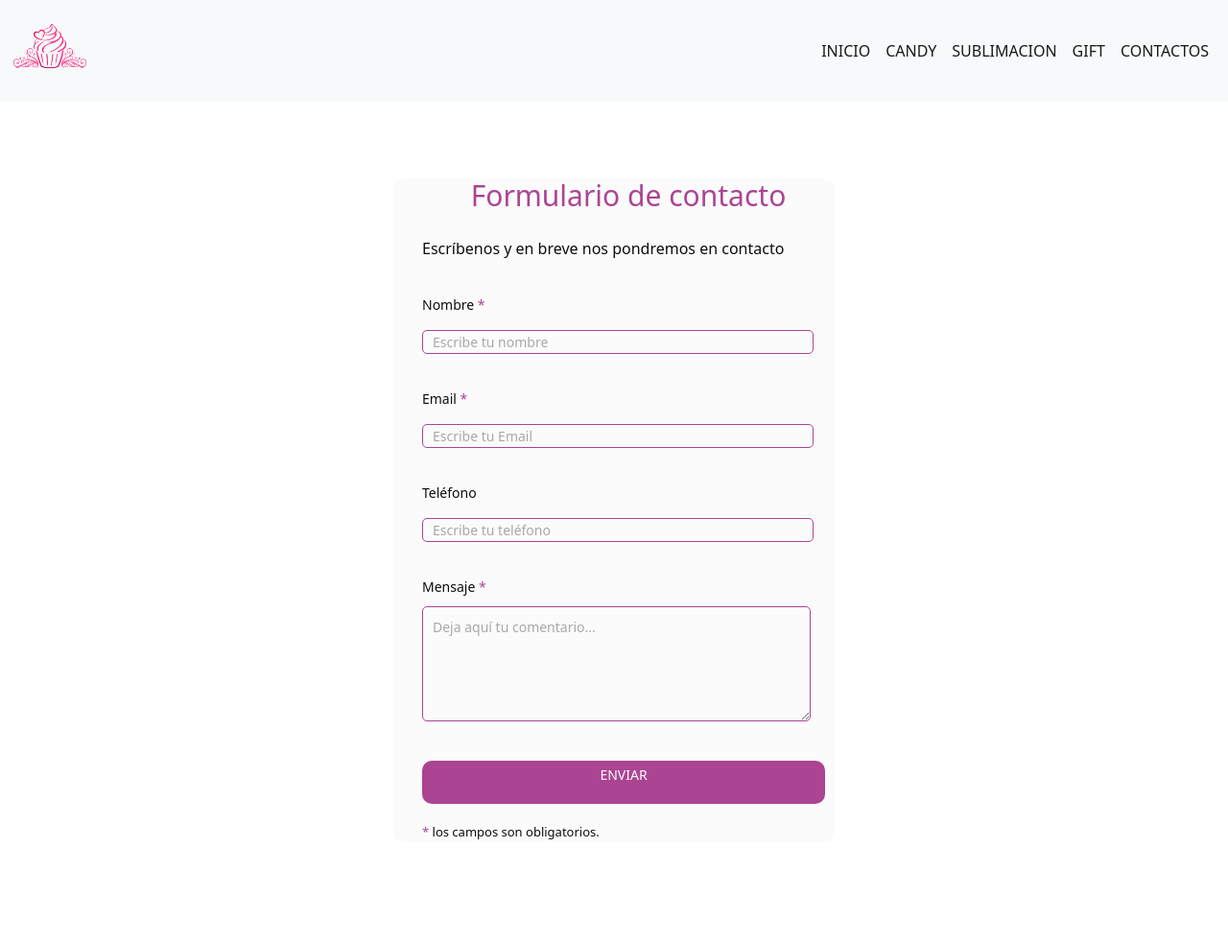
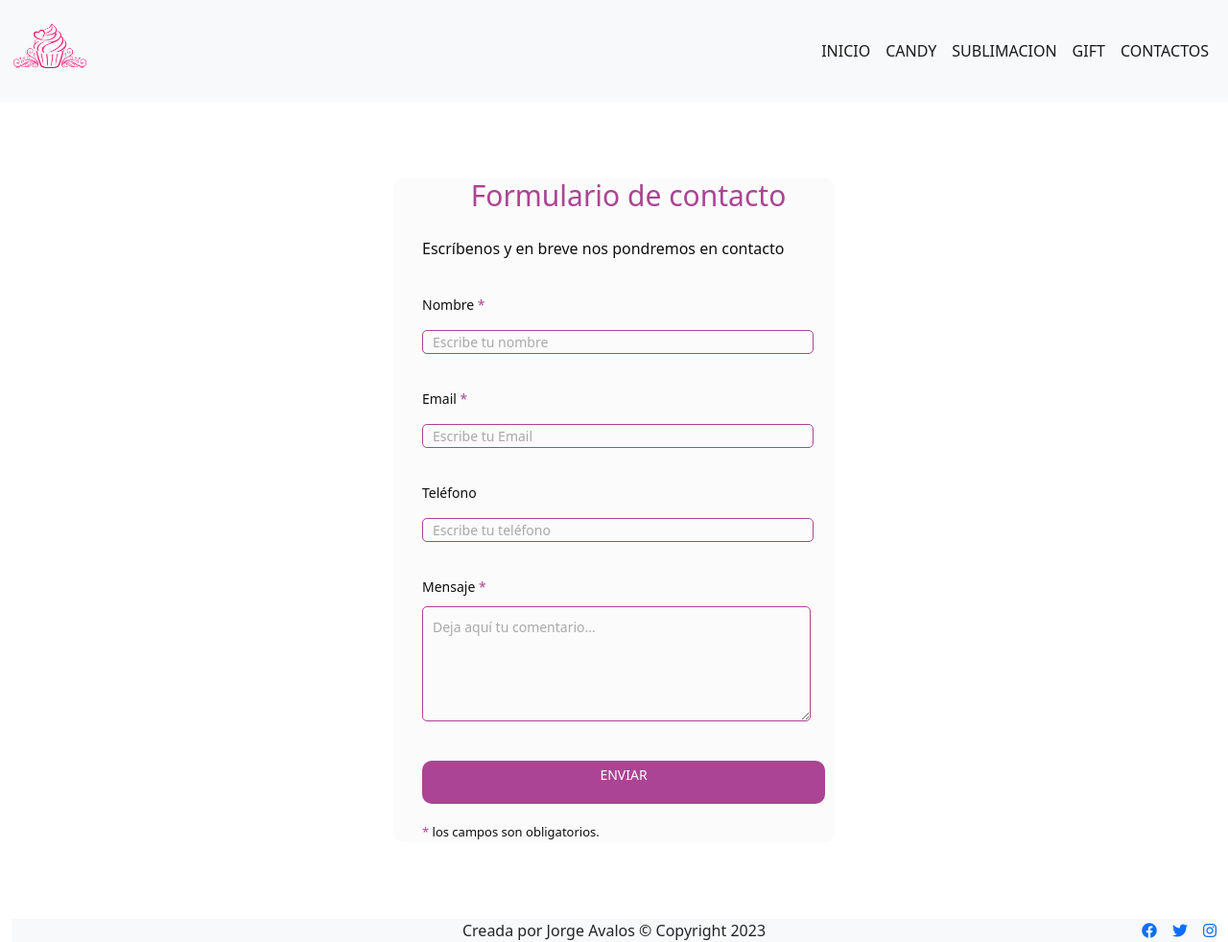
Before and after one commit to javalos87/Piccolina, a plain HTML site: page pages/contactos.html in a window 1280 px wide. Shown: the whole page at 96% size. Before the commit the page ends 958 px from the top, so only its background shows below. Drawn offline with nearby package versions, Linux system fonts and the light colour scheme.

Commit message:
Contactos v5

```diff
--- a/pages/contactos.html
+++ b/pages/contactos.html
@@ -155,6 +155,23 @@
           </div>
         </div>
       </div>
+    <!--COMIENZA EL FOOTER-->
+    <div class="container-fluid">
+      <footer class="bg-light text-center text-lg-start">
+        <div
+          class="row text-center"
+          style="background-color: rgba(45, 45, 238, 0)"
+        >
+          <div class="col"></div>
+          <div class="col">Creada por Jorge Avalos &copy; Copyright 2023</div>
+          <div class="col d-flex justify-content-end">
+            <a href="#"><i class="fab fa-facebook"></i></a>
+            <a href="#"><i class="fab fa-twitter"></i></a>
+            <a href="#"><i class="fab fa-instagram"></i></a>
+          </div>
+        </div>
+      </footer>
+    </div>
 
 
     <!-- JS Bootstrap -->
```
